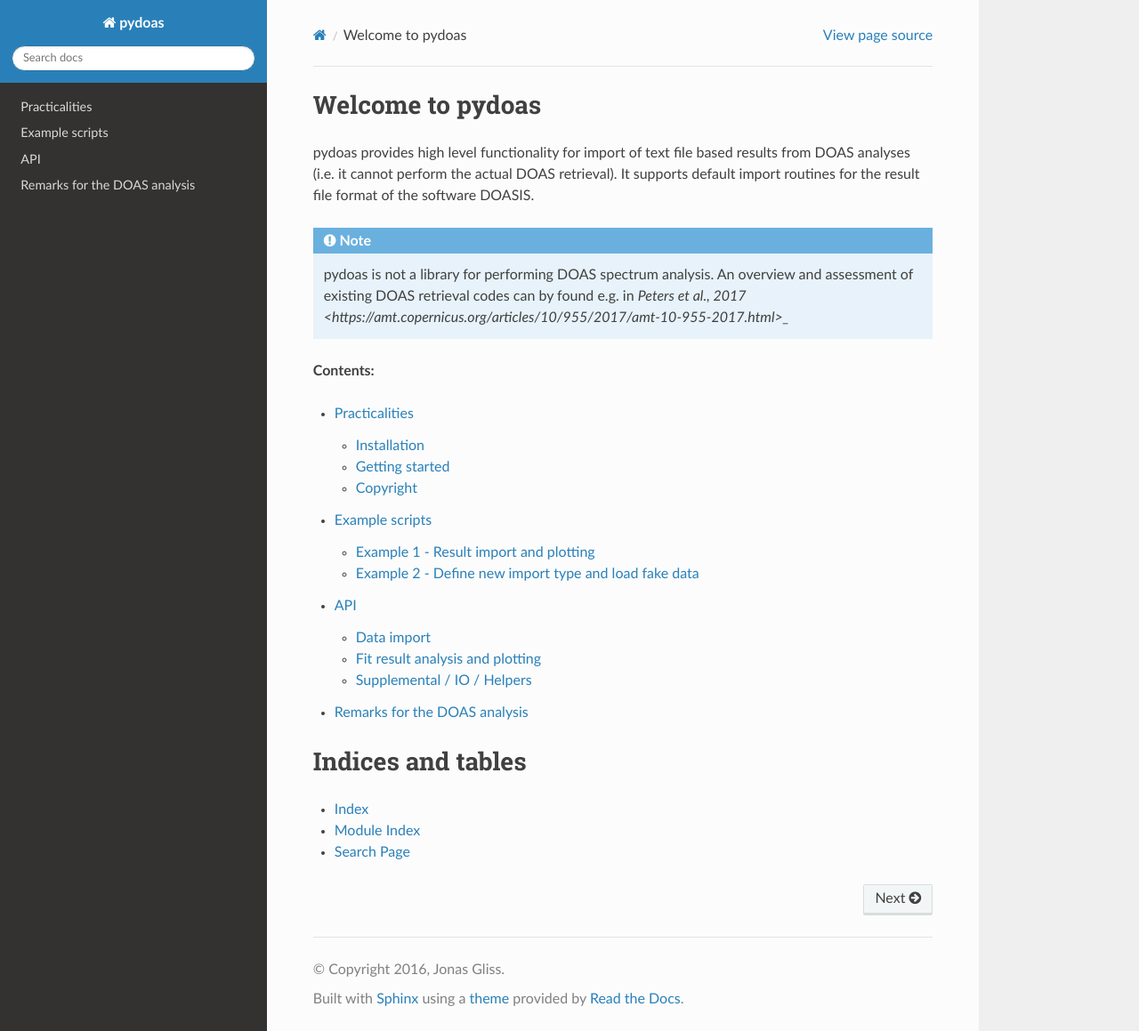
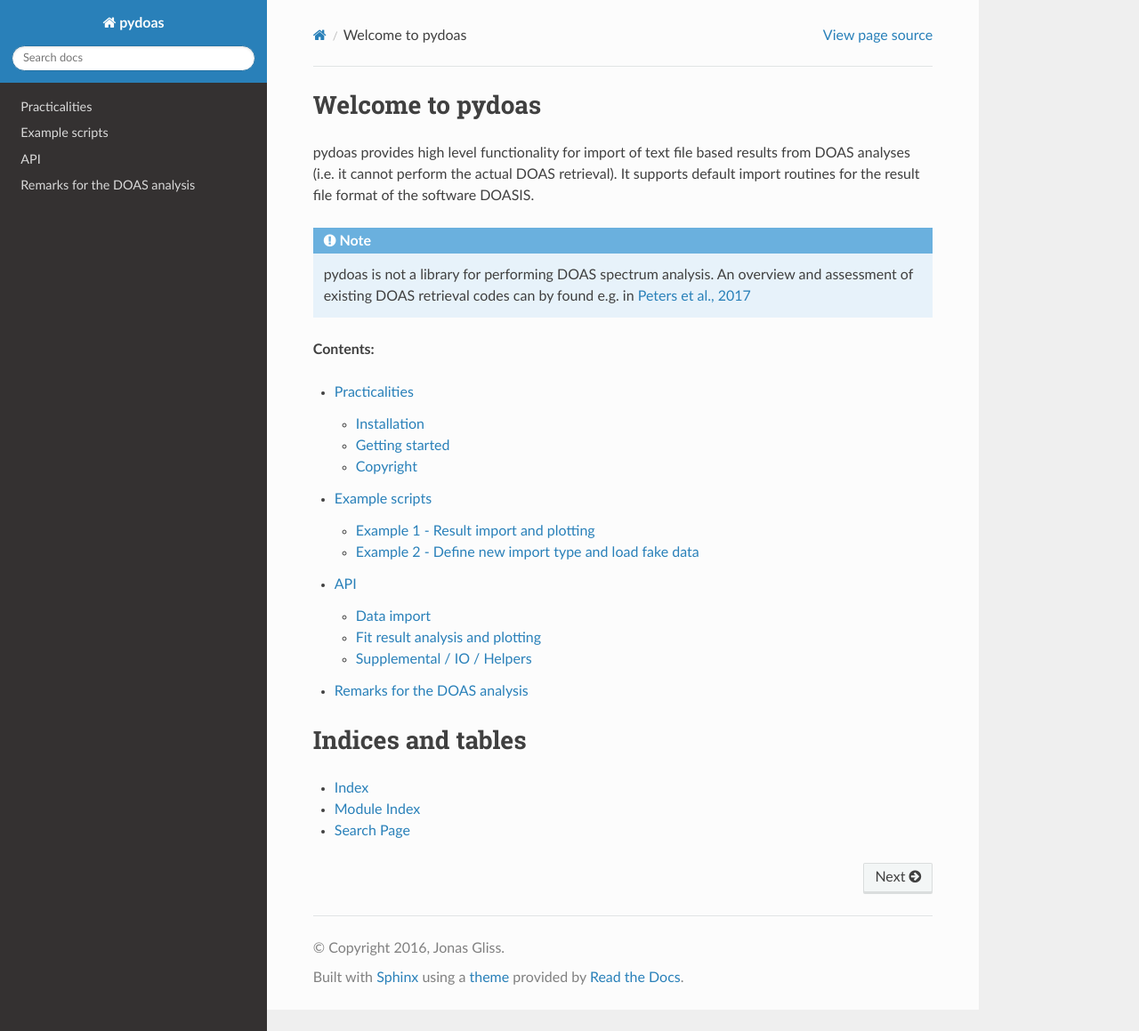
Before and after one commit to jgliss/pydoas, a Sphinx documentation site: the page built from docs/index.rst, in a window 1280 px wide and 1159 px high. Shown: the whole window at 89% size. Built offline with Sphinx 7.4.7 and the Read the Docs theme 3.1.0, drawn with Linux system fonts in a browser that asks for light colours; pages that are not in the unit, such as notebooks, are missing from menus.

Commit message:
fix link

```diff
--- a/docs/index.rst
+++ b/docs/index.rst
@@ -12,7 +12,7 @@
 .. note::
 
   pydoas is not a library for performing DOAS spectrum analysis. An overview and assessment of existing DOAS
-  retrieval codes can by found e.g. in `Peters et al., 2017 <https://amt.copernicus.org/articles/10/955/2017/amt-10-955-2017.html>_`
+  retrieval codes can by found e.g. in `Peters et al., 2017 <https://amt.copernicus.org/articles/10/955/2017/amt-10-955-2017.html>`_
 
 
 **Contents:**
```
